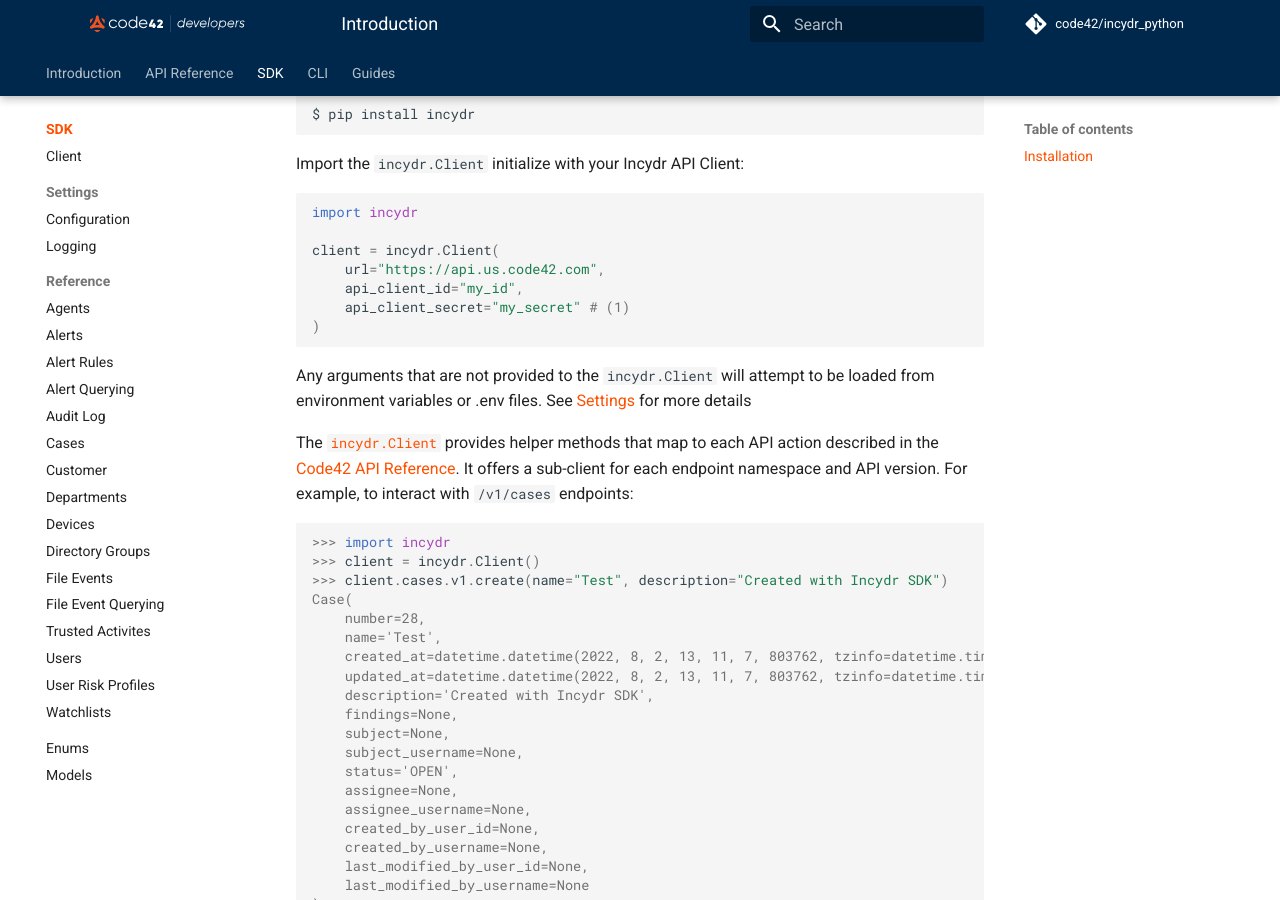
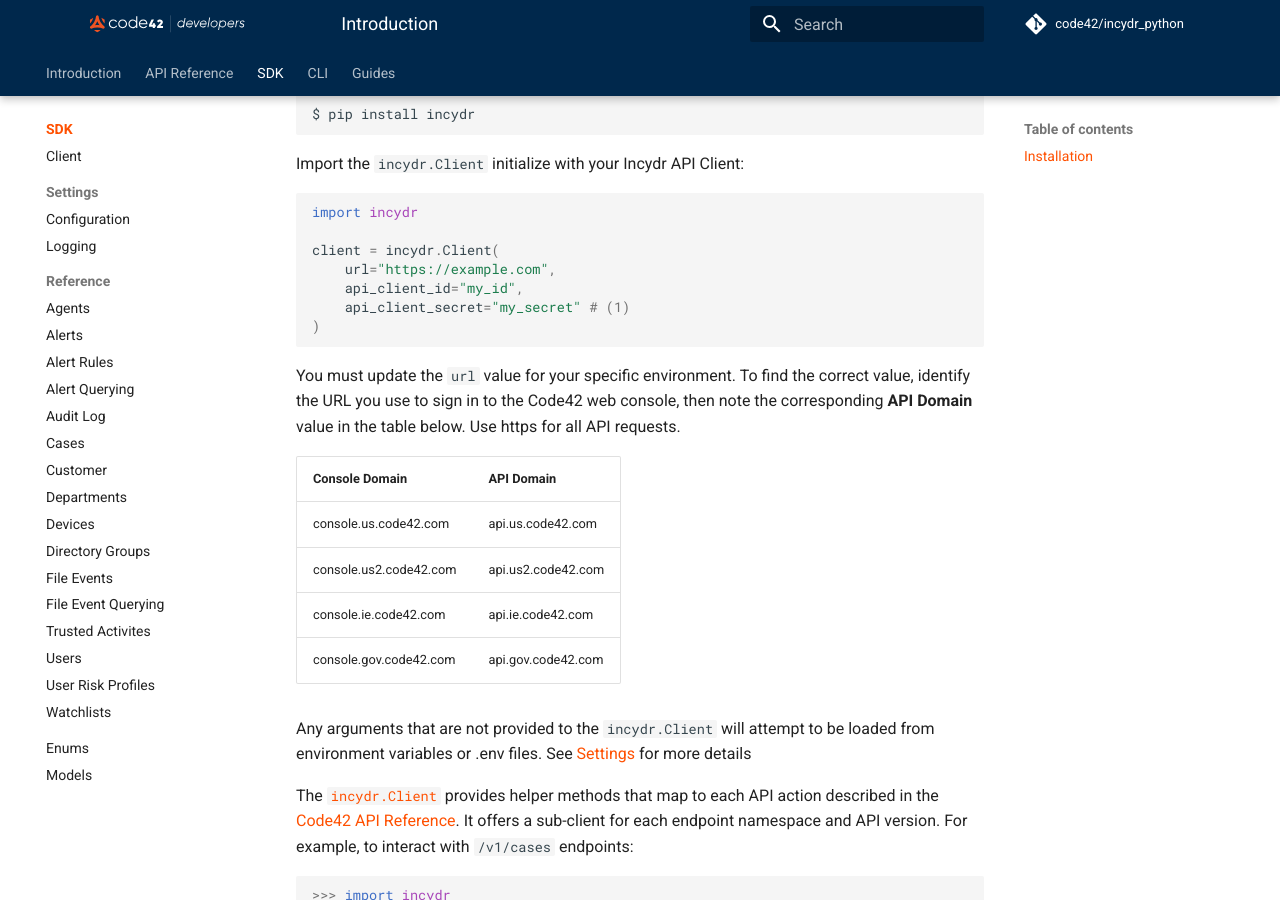
Before and after one commit to code42/incydr_python, an MkDocs documentation site: the page built from docs/sdk/index.md, in a window 1280 px wide and 900 px high, scrolled down 392 px. Built offline with MkDocs 1.6.1 and Material for MkDocs 9.7.7, drawn with Linux system fonts in a browser that asks for light colours; nearby versions of some CDN libraries; library files that are not in the unit come from our copies; comment, search, counter and statistics services are not loaded.

````diff
--- a/docs/sdk/index.md
+++ b/docs/sdk/index.md
@@ -21,11 +21,20 @@ Import the `incydr.Client` initialize with your Incydr API Client:
 import incydr
 
 client = incydr.Client(
-    url="https://api.us.code42.com",
+    url="https://example.com",
     api_client_id="my_id",
     api_client_secret="my_secret" # (1)
 )
 ```
+
+You must update the `url` value for your specific environment. To find the correct value, identify the URL you use to sign in to the Code42 web console, then note the corresponding **API Domain** value in the table below. Use https for all API requests.
+
+| Console Domain         | API Domain         |
+| ---------------------- | ------------------ |
+| console.us.code42.com  | api.us.code42.com  |
+| console.us2.code42.com | api.us2.code42.com |
+| console.ie.code42.com  | api.ie.code42.com  |
+| console.gov.code42.com | api.gov.code42.com |
 
 Any arguments that are not provided to the `incydr.Client` will attempt to be loaded from environment variables or
    .env files. See [Settings](/sdk/settings) for more details
````
Also changed, not shown: docs/cli/getting_started.md (+11 -1 lines), 1 other file.
